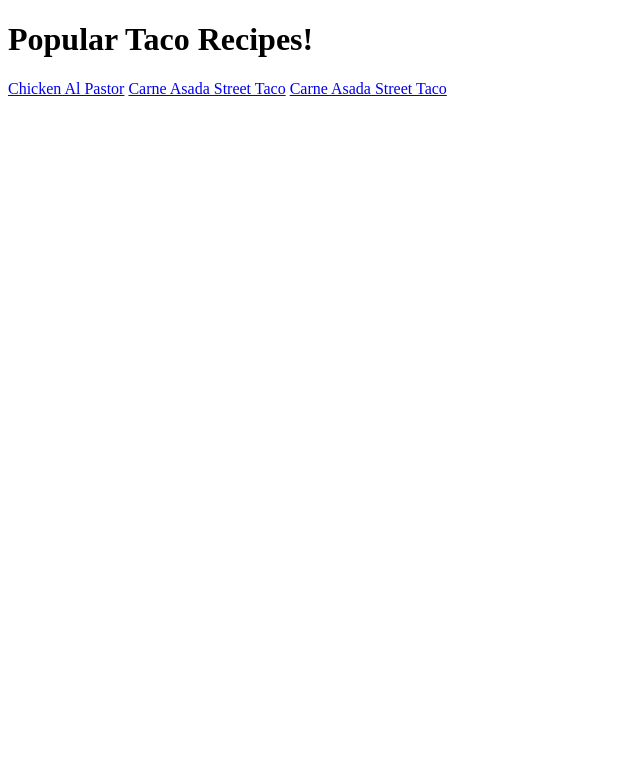
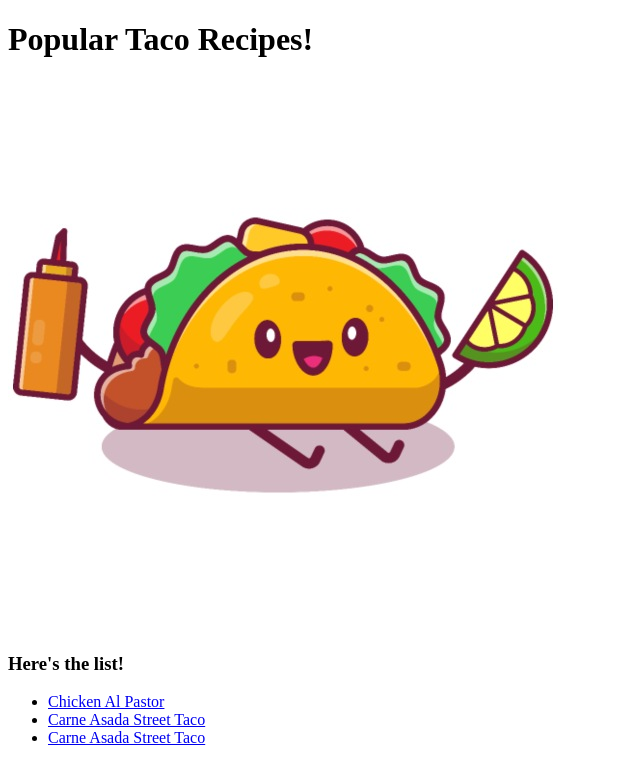
Before and after one commit to manny-reynoso/odin-recipes, a plain HTML site: page index.html in a window 1280 px wide. Shown: the whole page, without its empty margins (0-640 px from the left). Drawn offline with Linux system fonts and the light colour scheme.

Commit message:
Created div to organize the links to pages.
Also targeted the links to open in new tab.

```diff
--- a/index.html
+++ b/index.html
@@ -7,10 +7,18 @@
 </head>
 <body>
     <h1>Popular Taco Recipes!</h1>
+    <img src="./recipes/Recipe images/we-love-tacos-cartoon.jpg">
+    <h3>Here's the list!</h3>
+    <div>
+        <ul>
+            <li><a href="recipes/Chicken Al Pastor.html"  target="_blank">Chicken Al Pastor</a></li>
+            <li>    <a href="recipes/Carne Asada street taco.html"  target="_blank">Carne Asada Street Taco</a>
+            </li>
+            <li>    <a href="recipes/mojo steak tacos.html"  target="_blank">Carne Asada Street Taco</a>
+            </li>
+        </ul>
+    </div>
 
-    <a href="recipes/Chicken Al Pastor.html">Chicken Al Pastor</a>
-    <a href="recipes/Carne Asada street taco.html">Carne Asada Street Taco</a>
-    <a href="recipes/mojo steak tacos.html">Carne Asada Street Taco</a>
 
 </body>
 </html>
```
